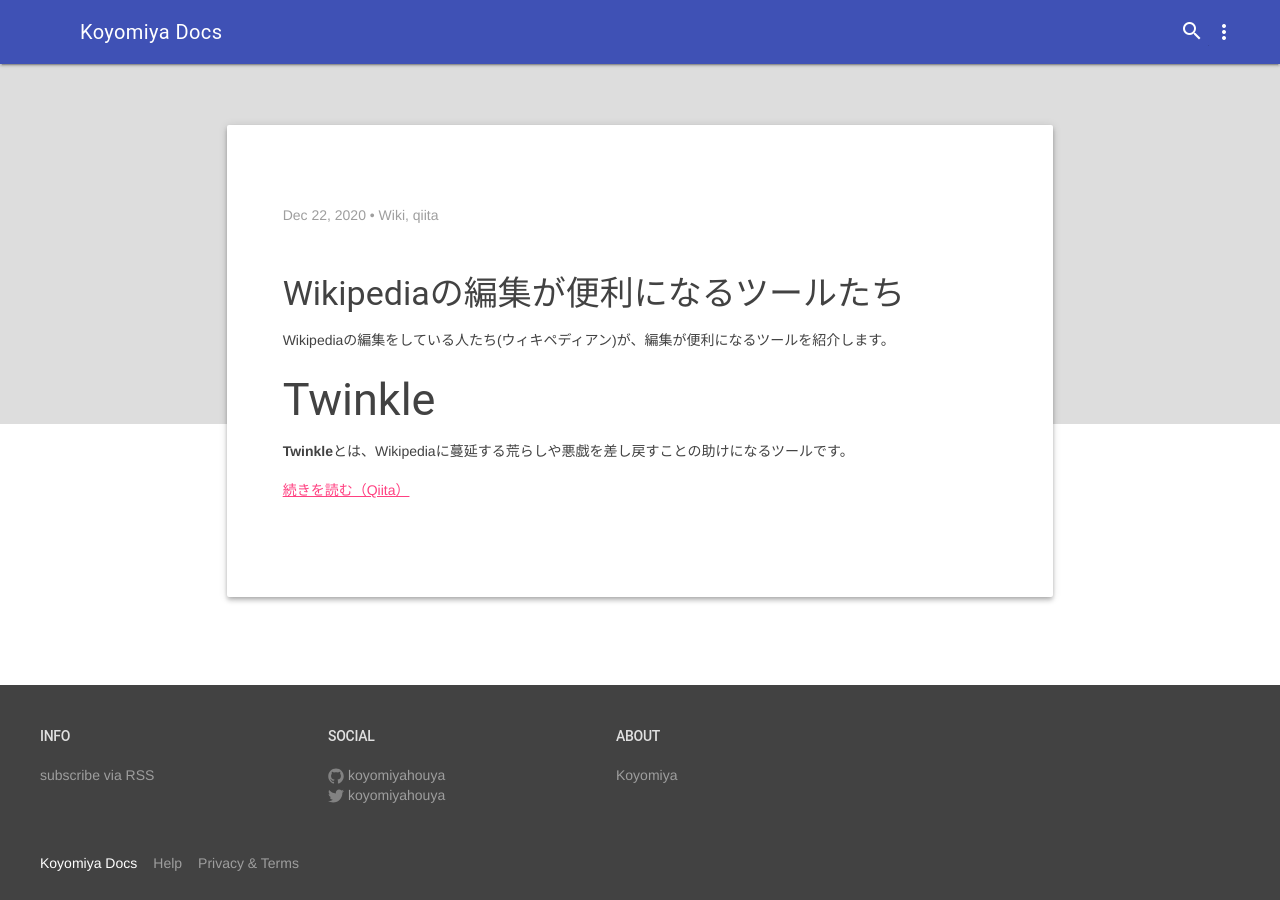
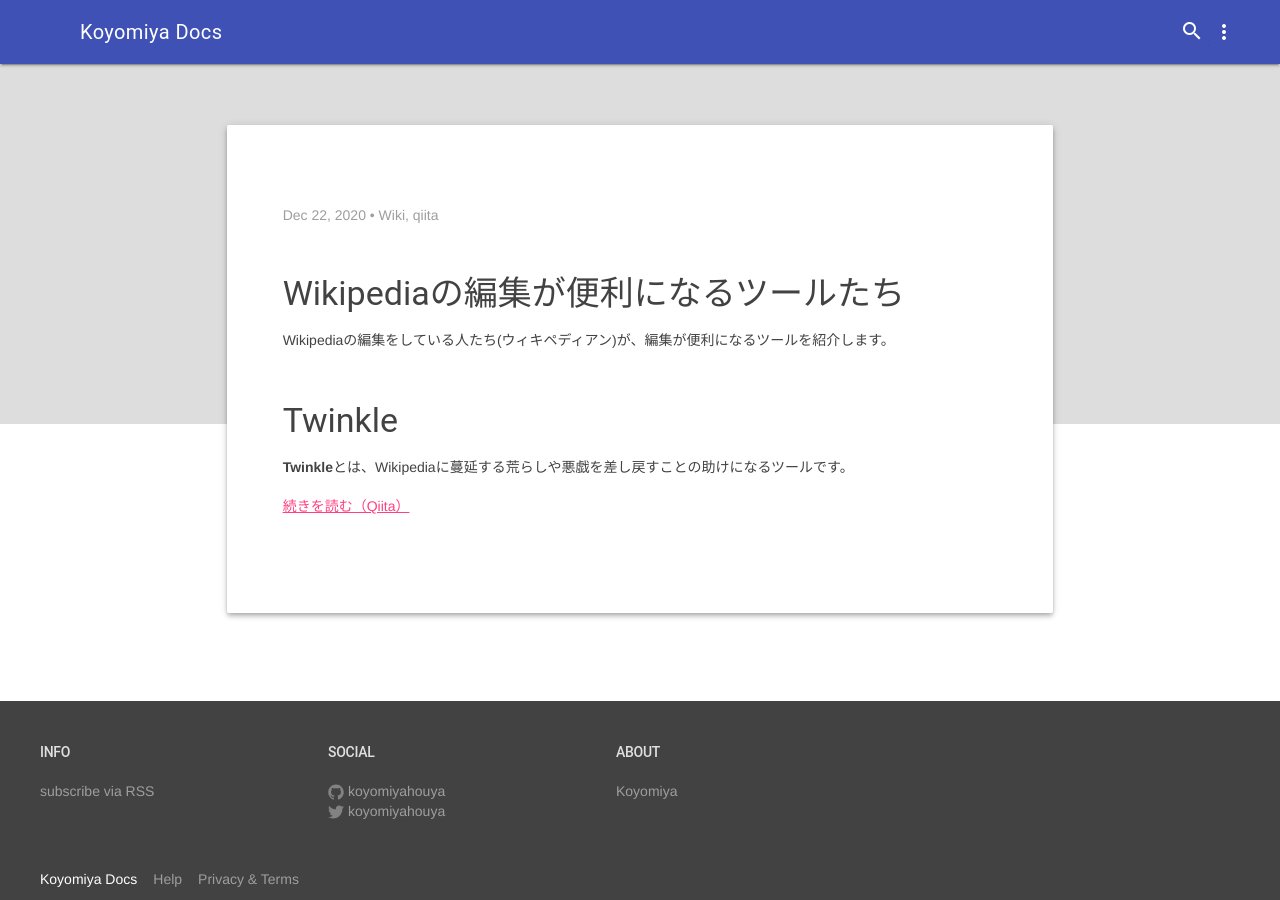
Before and after one commit to koyomiyahouya/koyomiya-docs, a Jekyll site: the page built from _posts/2020-12-24-qiita01.md, in a window 1280 px wide. Built offline with Jekyll 4.4.1, drawn with Linux system fonts in a browser that asks for light colours.

```diff
--- a/_posts/2020-12-24-qiita01.md
+++ b/_posts/2020-12-24-qiita01.md
@@ -7,7 +7,7 @@ image: https://camo.qiitausercontent.com/9e5a3b171663391e250cd4b75d54e6aa818bad8
 ---
 Wikipediaの編集をしている人たち(ウィキペディアン)が、編集が便利になるツールを紹介します。
 
-## Twinkle
+### Twinkle
 **Twinkle**とは、Wikipediaに蔓延する荒らしや悪戯を差し戻すことの助けになるツールです。
 
 [続きを読む（Qiita）](https://qiita.com/Koyomiya/items/07878cc6a9b049fa4b5a)
```
